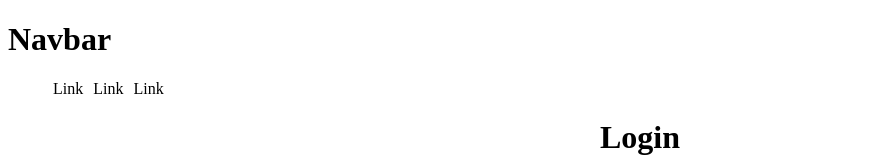
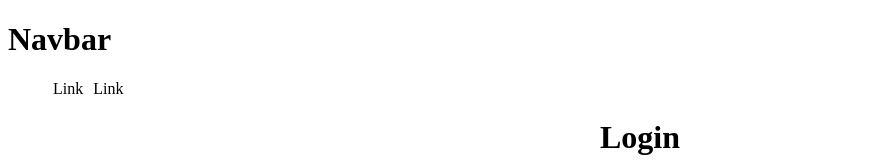
Before and after one commit to Smellow19/health_front-end, a React (Create React App) app: page / in a window 1280 px wide. Shown: the top 160 px of the page, without its empty margins (0-880 px from the left). Built offline with nearby package versions, Linux system fonts and the light colour scheme.

Commit message:
Added logout functionality

```diff
--- a/src/domain/login/LoginActions.jsx
+++ b/src/domain/login/LoginActions.jsx
@@ -10,7 +10,6 @@ export const handleLogin = (name, value) => {
 };
 //Takes email and password from state and passes it into the fetch call.
 export const getUserSaga = (email, password) => {
-	console.log("Action Run");
 	return {
 		type: LoginConstants.HANDLE_GET_USER_SAGA,
 		email: email,
--- a/src/domain/navigation/Navigation.jsx
+++ b/src/domain/navigation/Navigation.jsx
@@ -2,35 +2,53 @@ import React from 'react';
 import { connect } from 'react-redux';
 import { Redirect } from 'react-router-dom';
 import { Link } from 'react-router-dom';
+import * as LoginActions from '../login/LoginActions';
 
 
+const ulLinks = {
+	display: 'inline',
+}
 
 const linkStyle = {
 	listStyle: 'none',
 	display: 'inline-block',
 	marginLeft: '5px',
 	marginRight: '5px',
-}
+};
 
 
 class Navigation extends React.Component {
 	constructor(props) {
 		super(props);
 
+		this.handleLogout = this.handleLogout.bind(this);
+	}
+
+	handleLogout() {
+		let bool = false;
+		this.props.dispatch(LoginActions.handleIsLoggedIn(bool));
 	}
 
 
+	render() {
+		let logout;
+		if(this.props.login.isLoggedIn == false) {
+			logout = null;
+		}
+		else {
+			logout =
+				<li onClick={this.handleLogout} style={linkStyle}> Logout</li>
+		}
 
-	render() {
 
 		return (
-			<div>
+			<div style = {ulLinks}>
 				<h1> Navbar </h1>
 
 				<ul>
 					<li style = {linkStyle}> Link </li>
 					<li style = {linkStyle}> Link</li>
-					<li style = {linkStyle}> Link</li>
+					{logout}
 				</ul>
 
 			</div>
@@ -43,4 +61,8 @@ class Navigation extends React.Component {
 
 
 
-export default Navigation;
+export default connect((state) => {
+	return {
+		login: state.login
+	};
+})(Navigation);
```
